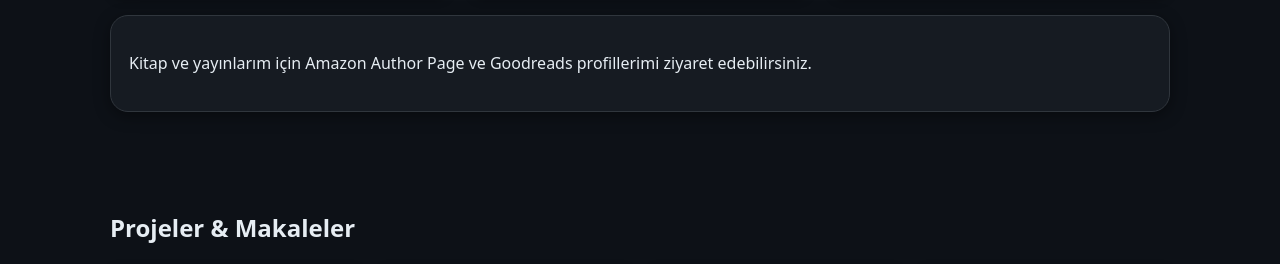
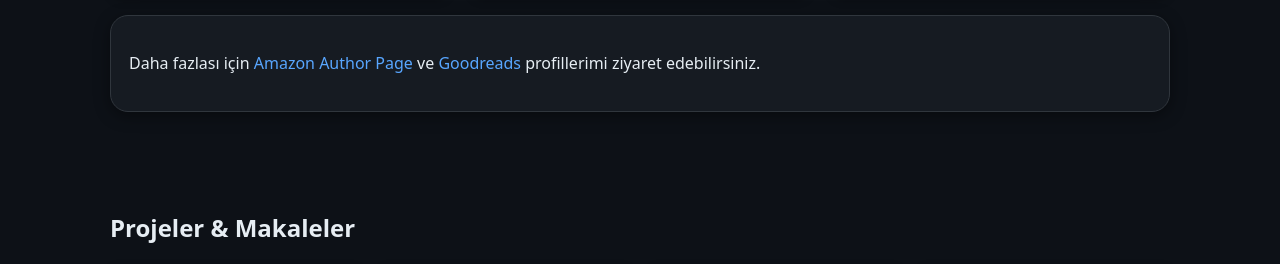
Before and after one commit to melikebalkinkarakaya/melikebalkinkarakaya.github.io, a plain HTML site: page index.html in a window 1280 px wide. Shown: the part 1830-2094 px from the top of the page. Drawn offline with Linux system fonts and the light colour scheme.

Commit message:
Update index.html

```diff
--- a/index.html
+++ b/index.html
@@ -327,73 +327,4 @@
     col_langs:"Diller", col_expertise:"Uzmanlık Alanları", col_interests:"Akademik İlgi Alanları",
     lang_tr:"Türkçe (anadil)", lang_en:"İngilizce (B1–B2)", lang_ar:"Arapça (temel)", lang_fa:"Farsça (temel)", lang_de:"Almanca (temel)",
     ex1:"Aile ve Çift Danışmanlığı", ex2:"Bağımlılık ve Madde Kullanımı", ex3:"Ayrılık Kaygısı",
-    ex4:"Bilişsel Davranışçı Terapi (BDT)", ex5:"Bütüncül Psikoterapi", ex6:"Mindfulness",
-    ex7:"Duygu Düzenleme", ex8:"Hipnoterapi", ex9:"Regresyon Terapisi",
-    ex10:"Kabul ve Kararlılık Terapisi (ACT)", ex11:"Manevî Danışmanlık",
-    ex12:"Algı Yönetimi", ex13:"Stratejik Manipülasyon ve Psikolojik Harp",
-    ex14:"Sosyal Psikoloji • Liderlik", ex15:"Online Terapi",
-    ai1:"Din felsefesi ve tasavvuf düşüncesi", ai2:"İnanç psikolojisi ve metafizik sorgulamalar",
-    ai3:"Sosyal algı yönetimi ve politik iletişim", ai4:"Bilinç ile toplumsal dönüşüm arasındaki ilişki",
-    ai5:"DIM–IMEC: Bilim, felsefe ve inancın ortak dili",
-    about_p2:"Çalışmalarım; bilinç, maneviyat, felsefe ve siyaset biliminin kesişiminde konumlanır. Yayınladığım kitaplar ve geliştirdiğim protokollerle travma, rüya ve inanç psikolojisi alanlarına katkı sunarken; stratejik çözümlemelerim modern dünyaya yeni bakış açıları kazandırmayı amaçlar.",
-    books_title:"Kitaplarım",
-    books_p:"Kitap ve yayınlarım için Amazon Author Page ve Goodreads profillerimi ziyaret edebilirsiniz.",
-    projects_title:"Projeler & Makaleler",
-    p1_t:"Near-False Erasure Protocol", p1_d:"Bilinçaltı travmatik izlerin yeniden kodlanmasına yönelik deneysel protokol.",
-    p2_t:"DIM–IMEC Project", p2_d:"Bilim, felsefe ve inancı buluşturan çok katmanlı bilinç modeli.",
-    p3_t:"Lucid Dream-Based Trauma Transformation", p3_d:"Lucid rüya ile travma dönüşümü ve psikolojik şifa yaklaşımı.",
-    contact_title:"İletişim", contact_mail_label:"E-posta:", contact_site_label:"Resmî alan adı:"
-  };
-
-  const en = {
-    site_title:"Melike Balkın Karakaya",
-    nav_about:"About", nav_books:"Books", nav_projects:"Projects", nav_contact:"Contact",
-    hero_kicker:"Clinical Psychologist • Philosophy of Religion • Political Science",
-    hero_title:"Hi, I'm Melike Balkın Karakaya",
-    hero_lead:"I write at the intersection of psychology, philosophy and Sufism; I work on consciousness, perception and trauma transformation.",
-    btn_books:"See My Books", btn_projects:"Projects & Articles",
-    about_title:"About",
-    about_p1:"Researcher-author focused on philosophy of religion; clinical psychologist. I combine academic training with spiritual insight to study trauma transformation, addiction psychology, faith dynamics and perception management. Developer of the DIM–IMEC model.",
-    col_langs:"Languages", col_expertise:"Areas of Expertise", col_interests:"Academic Interests",
-    lang_tr:"Turkish (native)", lang_en:"English (B1–B2)", lang_ar:"Arabic (basic)", lang_fa:"Persian (basic)", lang_de:"German (basic)",
-    ex1:"Couple & Family Counseling", ex2:"Addiction & Substance Use", ex3:"Separation Anxiety",
-    ex4:"Cognitive Behavioral Therapy (CBT)", ex5:"Integrative Psychotherapy", ex6:"Mindfulness",
-    ex7:"Emotion Regulation", ex8:"Hypnotherapy", ex9:"Regression Therapy",
-    ex10:"Acceptance & Commitment Therapy (ACT)", ex11:"Spiritual Counseling",
-    ex12:"Perception Management", ex13:"Strategic Manipulation & Psychological Warfare",
-    ex14:"Social Psychology • Leadership", ex15:"Online Therapy",
-    ai1:"Philosophy of religion & Sufi thought", ai2:"Psychology of belief & metaphysics",
-    ai3:"Social perception management & political communication", ai4:"Consciousness and social transformation",
-    ai5:"DIM–IMEC: A common language of science, philosophy and faith",
-    about_p2:"My work sits at the intersection of consciousness, spirituality, philosophy and political science. Through my books and protocols, I contribute to trauma, dreaming and psychology of belief, aiming to offer fresh perspectives to the modern world.",
-    books_title:"Books",
-    books_p:"For my publications, please visit my Amazon Author Page and Goodreads profile.",
-    projects_title:"Projects & Articles",
-    p1_t:"Near-False Erasure Protocol", p1_d:"An experimental protocol for recoding traumatic imprints.",
-    p2_t:"DIM–IMEC Project", p2_d:"A multilayered consciousness model bridging science, philosophy and faith.",
-    p3_t:"Lucid Dream-Based Trauma Transformation", p3_d:"A healing approach to trauma using lucid dreaming.",
-    contact_title:"Contact", contact_mail_label:"Email:", contact_site_label:"Official domain:"
-  };
-
-  const dict = { tr, en };
-
-  function applyLang(lang){
-    document.documentElement.setAttribute('lang', lang === 'tr' ? 'tr' : 'en');
-    document.documentElement.setAttribute('data-lang', lang);
-    document.querySelectorAll('[data-i18n]').forEach(el=>{
-      const key = el.getAttribute('data-i18n');
-      if(dict[lang][key]) el.textContent = dict[lang][key];
-    });
-    document.getElementById('btn-tr').classList.toggle('active', lang==='tr');
-    document.getElementById('btn-en').classList.toggle('active', lang==='en');
-    localStorage.setItem('lang', lang);
-  }
-
-  const saved = localStorage.getItem('lang') || 'tr';
-  applyLang(saved);
-
-  document.getElementById('btn-tr').onclick = ()=>applyLang('tr');
-  document.getElementById('btn-en').onclick = ()=>applyLang('en');
-  </script>
-</body>
-</html>
+    ex4:"Bilişsel Davranışçı Ter
```
